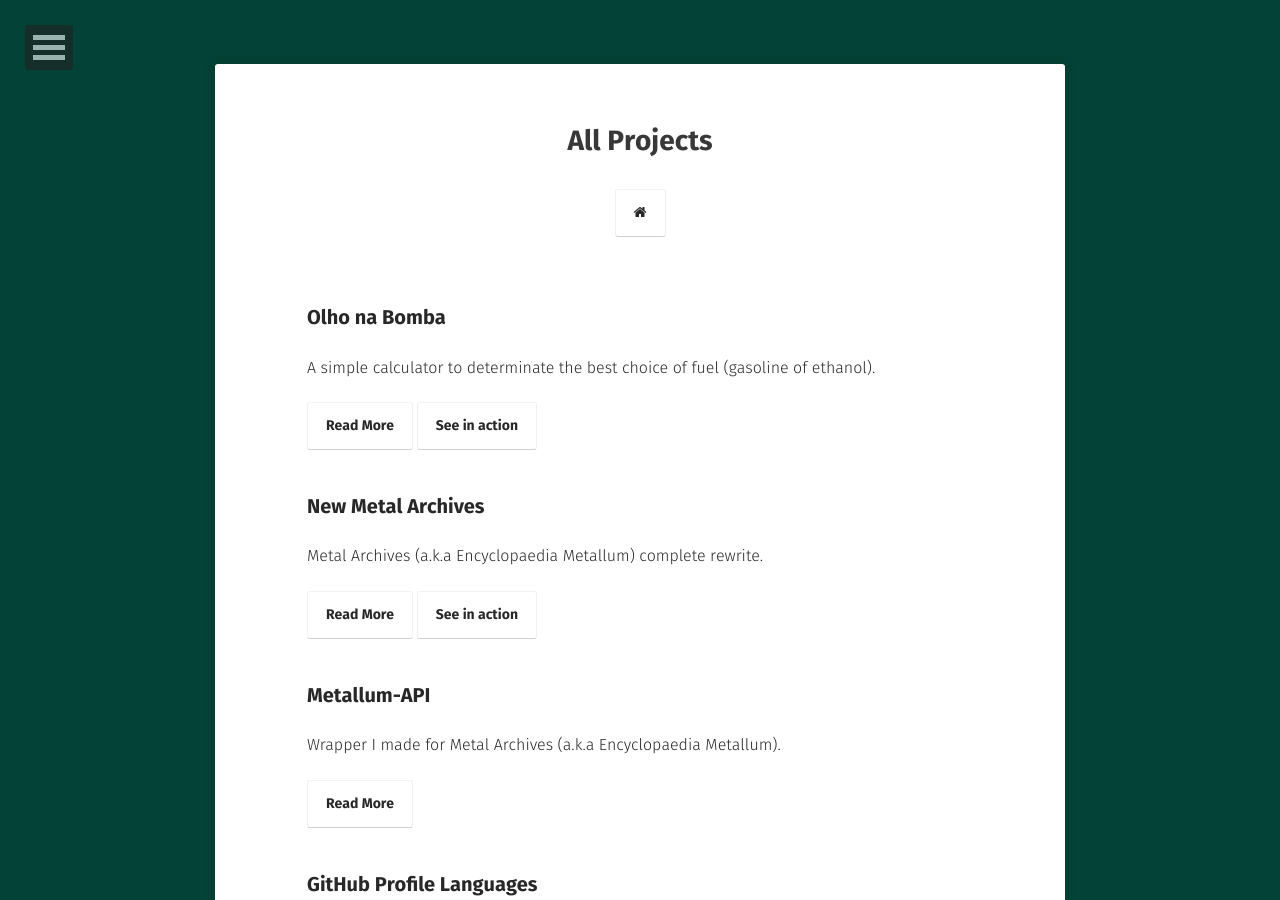
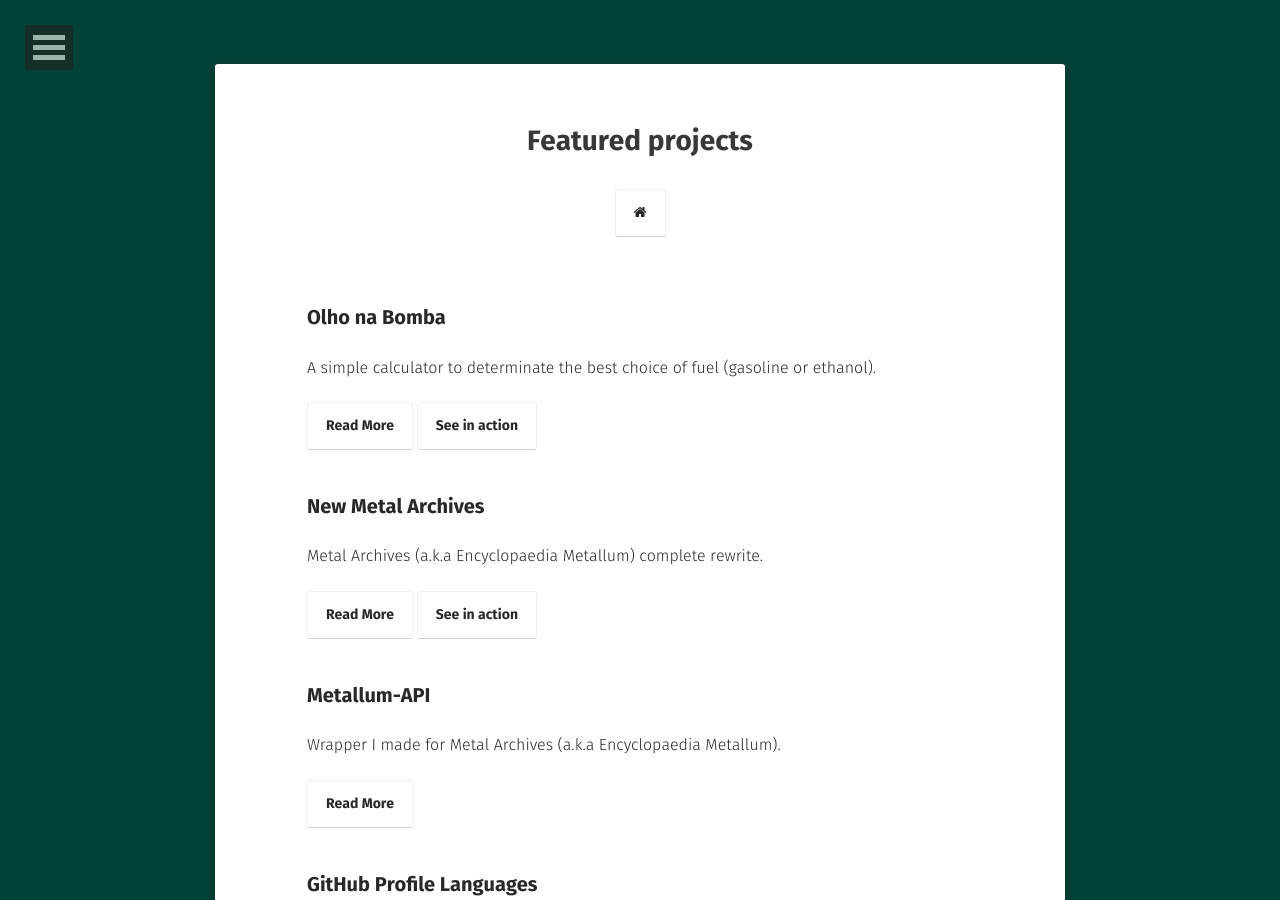
Before and after one commit to muniz95/muniz95.github.io, a Jekyll site: the page built from projects/index.md, in a window 1280 px wide and 900 px high. Built offline with Jekyll 4.4.1, drawn with Linux system fonts in a browser that asks for light colours; some web fonts are replaced.

Commit message:
Minor fixes

```diff
--- a/_config.yml
+++ b/_config.yml
@@ -2,7 +2,7 @@
 title:              "Rodrigo Muniz"
 reading_time:       true
 words_per_minute:   200
-logo:               '/assets/img/logo.png'
+logo:               '/assets/img/profile.jpg'
 tiled_bg:           false   # Set this true if you want to tile your background image, otherwise it will be covered
 url:                https://muniz95.github.io
 baseurl:            /
--- a/_layouts/home.html
+++ b/_layouts/home.html
@@ -20,7 +20,7 @@
         <div class="container animated fadeIn">
             <div class="row">
                 <a href="{{ site.url }}">
-                    <img src="{{ site.logo }}" class="img-circle zoombtn animated rotateIn">
+                    <img src="{{ site.logo }}" class="img-circle zoombtn">
                 </a>
                 <h3 class="title">
                     <a class="zoombtn" href="{{ site.url }}">
--- a/_layouts/project.html
+++ b/_layouts/project.html
@@ -28,9 +28,9 @@
                         <li class="wow fadeInLeft" data-wow-duration="1.5s">
                             <a class="zoombtn" href="{{ post.repo }}">{{ post.title }}</a>
                             <p>{{ post.excerpt }}</p>
-                            <a href="{{ post.repo }}" target="_blank" class="btn zoombtn">Read More</a>
+                            <a href="{{ post.repo }}" target="_blank" class="btn">Read More</a>
                             {% if post.demo %}
-                            <a href="{{ post.demo }}" target="_blank" class="btn zoombtn">See in action</a>
+                            <a href="{{ post.demo }}" target="_blank" class="btn">See in action</a>
                             {% endif %}
                         </li>
                     </ul>
--- a/_posts/2018-05-22-olho-na-bomba.md
+++ b/_posts/2018-05-22-olho-na-bomba.md
@@ -1,7 +1,7 @@
 ---
 title:  "Olho na Bomba"
 date:   2018-05-22
-excerpt: "A simple calculator to determinate the best choice of fuel (gasoline of ethanol)."
+excerpt: "A simple calculator to determinate the best choice of fuel (gasoline or ethanol)."
 project: true
 repo: "https://github.com/muniz95/olho-na-bomba"
 demo: "https://muniz95.github.io/olho-na-bomba"
--- a/projects/index.md
+++ b/projects/index.md
@@ -1,6 +1,6 @@
 ---
 layout: project
-title: All Projects
-excerpt: "A List of Projects"
+title: Featured projects
+excerpt: "A List of my most important / favourite projects."
 comments: false
 ---
--- a/tags/index.html
+++ b/tags/index.html
@@ -21,7 +21,11 @@
 	<h2 id="{{ this_word }}" class="tag-heading">{{ this_word }}</h2>
 		<ul>
     {% for post in site.tags[this_word] %}{% if post.title != null %}
+      {% if post.project %}
+      <li class="entry-title"><a href="{{ post.repo }}" title="{{ post.title }}">{{ post.title }}</a></li>
+      {% else %}
       <li class="entry-title"><a href="{{ site.url }}{{ post.url }}" title="{{ post.title }}">{{ post.title }}</a></li>
+      {% endif %}
     {% endif %}{% endfor %}
 		</ul>
 	</article><!-- /.hentry -->
```
Also changed, not shown: assets/img/profile.jpg (added).
